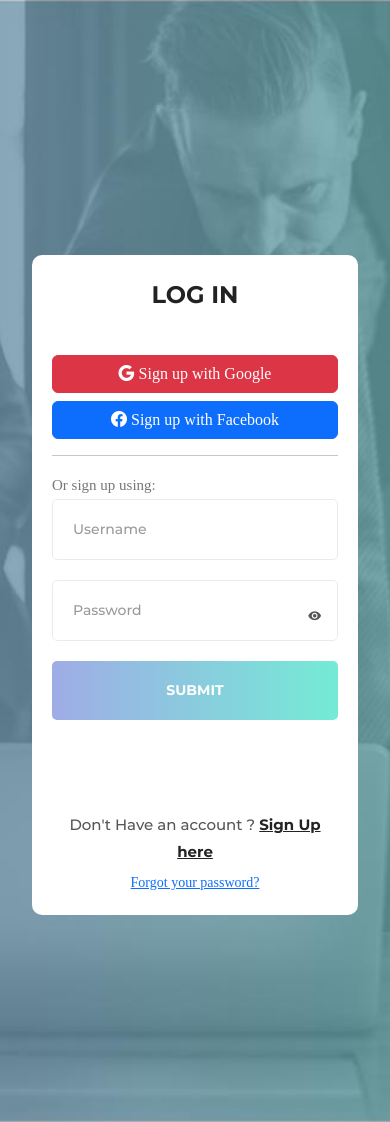
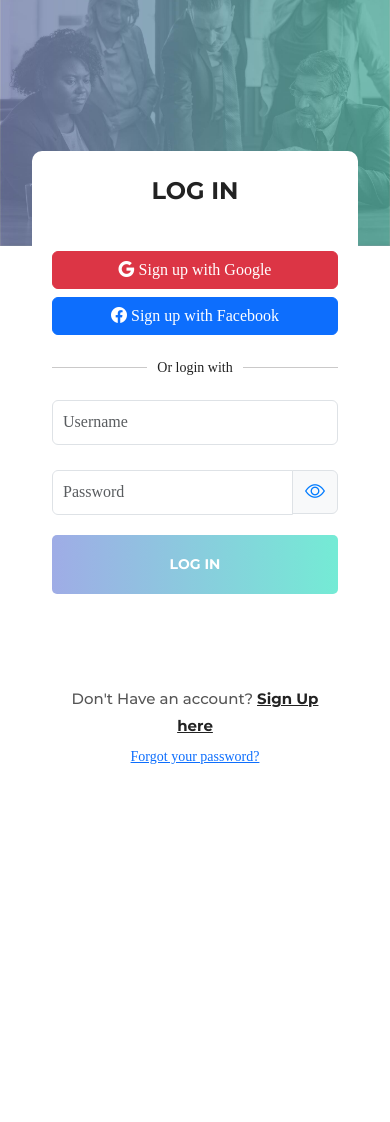
Before and after one commit to Harbeyzino/django-project, a Django app: page /security/login/ in a window 390 px wide. After the commit the page ends 764 px from the top, so only its background shows below. Run offline with Django 5.2, Linux system fonts and the light colour scheme; some web fonts are replaced.

Commit message:
Fix container positioning for mobile view and add responsive styles

```diff
--- a/digiApp/static/sec_assets/css/style.css
+++ b/digiApp/static/sec_assets/css/style.css
@@ -350,13 +350,19 @@
 
   @media screen and (max-width: 768px) {
     .container {
-      width: 100%;
+        position: fixed;  /* Fix the container's position */
+        top: 0;  /* Position it at the top of the viewport */
+        left: 0;  /* Align to the left side of the viewport */
+        right: 0;  /* Align to the right side of the viewport */
+        bottom: 0;  /* Align to the bottom of the viewport */
+        width: 100%;  /* Full width */
         height: 100vh; /* Full viewport height */
         padding: 0 20px; /* Optional padding for spacing */
         max-width: 100%;
         display: flex;
         align-items: center; /* Center content vertically */
         justify-content: center; /* Center content horizontally */
+        overflow-y: auto; /* Allow vertical scrolling if content overflows */
     }
 }
 
@@ -368,4 +374,5 @@
 }
 
 
+
 /*# sourceMappingURL=style.css.map */
--- a/digiApp/templates/digiApp/security/base/sec-app.html
+++ b/digiApp/templates/digiApp/security/base/sec-app.html
@@ -60,7 +60,40 @@
     visibility: visible;
 }
 
-    </style>
+
+/* Ensuring the input field and icon are aligned correctly */
+.input-group {
+    position: relative;
+    width: 100%;
+}
+
+.form-control {
+    height: calc(2.25rem + 2px);  /* Default Bootstrap input height */
+}
+
+.input-group-text {
+    cursor: pointer;
+    height: 100%;  /* Ensure the height of the icon matches the input field */
+    display: flex;
+    align-items: center;
+    justify-content: center;
+}
+
+.toggle-password {
+    cursor: pointer;
+}
+
+#eye-icon {
+    font-size: 20px;
+    color: #007bff;
+}
+
+.input-group .form-control {
+    height: 45px;
+    padding: 10px;
+}
+
+</style>
 </head>
 <body>
 
@@ -314,6 +347,28 @@
 });
 
 
+
+document.addEventListener("DOMContentLoaded", function () {
+    const passwordField = document.getElementById('password');
+    const togglePassword = document.getElementById('toggle-password');
+    const eyeIcon = document.getElementById('eye-icon');
+
+    togglePassword.addEventListener('click', function () {
+        // Toggle the password visibility
+        if (passwordField.type === 'password') {
+            passwordField.type = 'text';
+            eyeIcon.classList.remove('bi-eye');
+            eyeIcon.classList.add('bi-eye-slash');
+        } else {
+            passwordField.type = 'password';
+            eyeIcon.classList.remove('bi-eye-slash');
+            eyeIcon.classList.add('bi-eye');
+        }
+    });
+});
+
+
+
     </script>
 
 </body>
--- a/digiApp/templates/digiApp/security/login.html
+++ b/digiApp/templates/digiApp/security/login.html
@@ -3,10 +3,10 @@
 
 {% block content %}
 <section class="signup">
-    <!-- <img src="{% static 'sec_assets/images/signup-bg.jpg' %}" alt=""> -->
     <div class="container-fluid">
         <div class="signup-content">
-            <h2 class="form-title">LOG IN</h2>
+            <h2 class="form-title text-center">LOG IN</h2>
+
             <!-- Social Authentication (Google and Facebook) -->
             <div class="form-group mb-3">
                 <a href="" class="btn btn-danger w-100">
@@ -16,27 +16,42 @@
                     <i class="bi bi-facebook"></i> Sign up with Facebook
                 </a>
             </div>
-            <hr />
-            <p>Or sign up using:</p>
-            <form method="POST" action="{% url 'security.login' %}" enctype="multipart/form-data" id="signup-form" class="signup-form" >
+
+            <!-- Centered 'Or' text with horizontal lines -->
+            <div class="form-group text-center mb-3">
+                <div class="d-flex align-items-center">
+                    <hr class="flex-grow-1" style="border-top: 1px solid #2c2b2b;">
+                    <span style="padding: 0 10px;">Or login with</span>
+                    <hr class="flex-grow-1" style="border-top: 1px solid #2c2b2b;">
+                </div>
+            </div>
+
+
+            <form method="POST" action="{% url 'security.login' %}" enctype="multipart/form-data" id="signup-form" class="signup-form">
                 {% csrf_token %}
 
+                <div class="input-group">
+                    <input type="text" class="form-control" name="username" id="username" placeholder="Username"/>
+                </div><br>
+
                 <div class="form-group">
-                    <input type="text" class="form-input" name="username" id="username" placeholder="Username"/>
+                    <div class="input-group">
+                        <input type="password" class="form-control" name="password" id="password" placeholder="Password" />
+                        <span class="input-group-text toggle-password" id="toggle-password">
+                            <i class="bi bi-eye" id="eye-icon"></i>
+                        </span>
+                    </div>
                 </div>
 
                 <div class="form-group">
-                    <input type="password" class="form-input" name="password" id="password" placeholder="Password"/>
-                    <span toggle="#password1" class="zmdi zmdi-eye field-icon toggle-password"></span>
-                </div>
-
-                <div class="form-group">
-                    <input type="submit" name="submit" id="submit" class="form-submit"/>
+                    <input type="submit" name="submit" id="submit" class="form-submit" value="Log In"/>
                 </div>
             </form>
+
             <p class="loginhere">
-               Don't Have an account ? <a href="{% url 'security.signup' %}" class="loginhere-link">Sign Up here</a>
+               Don't Have an account? <a href="{% url 'security.signup' %}" class="loginhere-link">Sign Up here</a>
             </p>
+
             <div class="f-pass" style="text-align: center;">
                 <a href="{% url 'password_reset' %}">Forgot your password?</a>
             </div>
--- a/digiApp/urls.py
+++ b/digiApp/urls.py
@@ -3,7 +3,7 @@
 from django.conf import settings
 from django.conf.urls.static import static
 from django.contrib.auth import views as auth_views
-from .views import CustomPasswordResetCompleteView
+from .views import CustomPasswordResetConfirmView
 
 
 urlpatterns = [
@@ -28,11 +28,13 @@
 
     path(
         'reset/<uidb64>/<token>/',
-        auth_views.PasswordResetConfirmView.as_view(template_name='digiApp/security/password_reset_confirm.html'),
+        CustomPasswordResetConfirmView.as_view(),
         name='password_reset_confirm'
     ),
 
-    path('reset/done/', CustomPasswordResetCompleteView.as_view(), name='password_reset_complete'),
+    path('reset/done/',
+          auth_views.PasswordResetCompleteView.as_view(template_name='digiApp/security/password_reset_done.html'),
+          name='password_reset_complete'),
 
     ## Security Path
 
--- a/digiApp/views.py
+++ b/digiApp/views.py
@@ -427,47 +427,93 @@
             # Redirect to the password reset done page after sending the emails
             return redirect('password_reset_done')
 
+        # If no users are found
         else:
-            # If no users are found, add a user-friendly message to the context
-            return render(
-                request,
-                'digiApp/security/password_reset.html',
-                {'error': 'No account found with this email address. Please try again.'}
-            )
+            # Add an error message using Django's messaging framework
+            messages.error(request, 'No account found with this email address. Please try again.')
+
+            # Redirect back to the password reset page or render the template again
+            return render(request, 'digiApp/security/password_reset.html')
 
     return render(request, 'digiApp/security/password_reset.html')
 
 
-# views.py
-from django.contrib.auth.views import PasswordResetCompleteView
+
+from django.shortcuts import render, redirect
+from django.contrib.auth.models import User
+from django.utils.http import urlsafe_base64_decode
+from django.contrib.auth.tokens import default_token_generator
+from django.contrib import messages
 from django.core.mail import send_mail
 from django.conf import settings
-from django.shortcuts import render
-from django.contrib.auth.models import User
+from django.utils.encoding import force_str
+from django.views import View
+from django.urls import reverse_lazy
 
-class CustomPasswordResetCompleteView(PasswordResetCompleteView):
-    template_name = 'digiApp/security/password_reset_complete.html'
 
-    def form_valid(self, form):
-        # Call the parent method to ensure the default behavior
-        response = super().form_valid(form)
+class CustomPasswordResetConfirmView(View):
+    template_name = 'digiApp/security/password_reset_confirm.html'
 
-        # Retrieve the user who has reset their password (via email confirmation)
-        user = self.request.user  # The logged-in user who reset their password
+    def get(self, request, uidb64, token):
+        try:
+            # Decode user ID from the URL
+            uid = force_str(urlsafe_base64_decode(uidb64))
+            user = User.objects.get(pk=uid)
+        except (TypeError, ValueError, OverflowError, User.DoesNotExist):
+            user = None
 
-        # Send a custom email after password reset with the new password
-        if user:
-            new_password = form.cleaned_data.get('new_password1')
+        # Check if the token is valid
+        if user and default_token_generator.check_token(user, token):
+            return render(request, self.template_name, {'valid_link': True, 'uidb64': uidb64, 'token': token})
+        else:
+            messages.error(request, 'The password reset link is invalid or has expired.')
+            return render(request, self.template_name, {'valid_link': False})
 
-            # Make sure the new password exists before sending it
-            if new_password:
+    def post(self, request, uidb64, token):
+        try:
+            # Decode user ID from the URL
+            uid = force_str(urlsafe_base64_decode(uidb64))
+            user = User.objects.get(pk=uid)
+        except (TypeError, ValueError, OverflowError, User.DoesNotExist):
+            user = None
+
+        # Check if the token is valid
+        if user and default_token_generator.check_token(user, token):
+            # Get the new password from the form data
+            new_password = request.POST.get('new_password1')
+            confirm_password = request.POST.get('new_password2')
+
+            # Check if the passwords match
+            if new_password and new_password == confirm_password:
+                user.set_password(new_password)
+                user.save()
+
+                # HTML email content
+                html_message = f'''<p>Hello {user.username},</p>
+                    <p>We are writing to inform you that your password has been successfully reset.</p>
+                    <p>Your new password is: <strong>{new_password}</strong></p>
+                    <p>Please keep this password secure. If you did not request this password reset, please contact our support team immediately.</p>
+                    <p>Thank you,</p>
+                    <p>Quality Grade Digitals Support Team</p>'''
+
+                # Send email (HTML version)
                 send_mail(
                     'Your Password Has Been Reset',
-                    f'Hello {user.username},\n\nYour password has been successfully reset. '
-                    f'Your new password is: {new_password}\n\nPlease keep this information secure.',
+                    '',  # Plain text body is not needed when using HTML
                     settings.EMAIL_HOST_USER,
                     [user.email],
                     fail_silently=False,
+                    html_message=html_message  # HTML message
                 )
 
-        return response
+                # Redirect to the password reset done page
+                return redirect(reverse_lazy('password_reset_done'))
+            else:
+                # If passwords don't match
+                messages.error(request, 'Passwords do not match. Please try again.')
+                return render(request, self.template_name, {'valid_link': True, 'uidb64': uidb64, 'token': token})
+
+        else:
+            # If the token is invalid or expired
+            messages.error(request, 'The password reset link is invalid or has expired.')
+            return render(request, self.template_name, {'valid_link': False})
```
Also changed, not shown: digiApp/templates/digiApp/security/signup.html (+14 -35 lines). Lines whose indentation alone changed are shown as unchanged.
